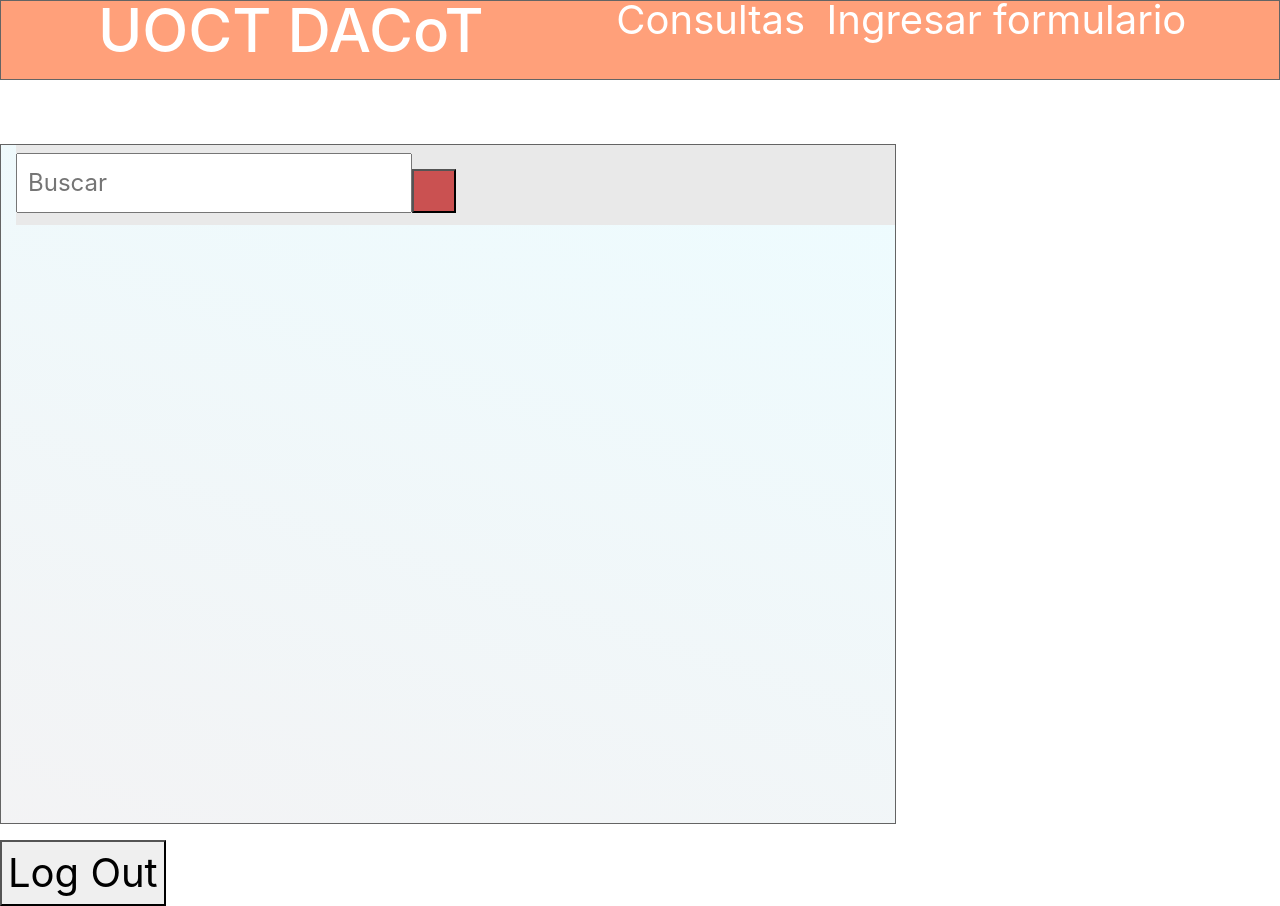
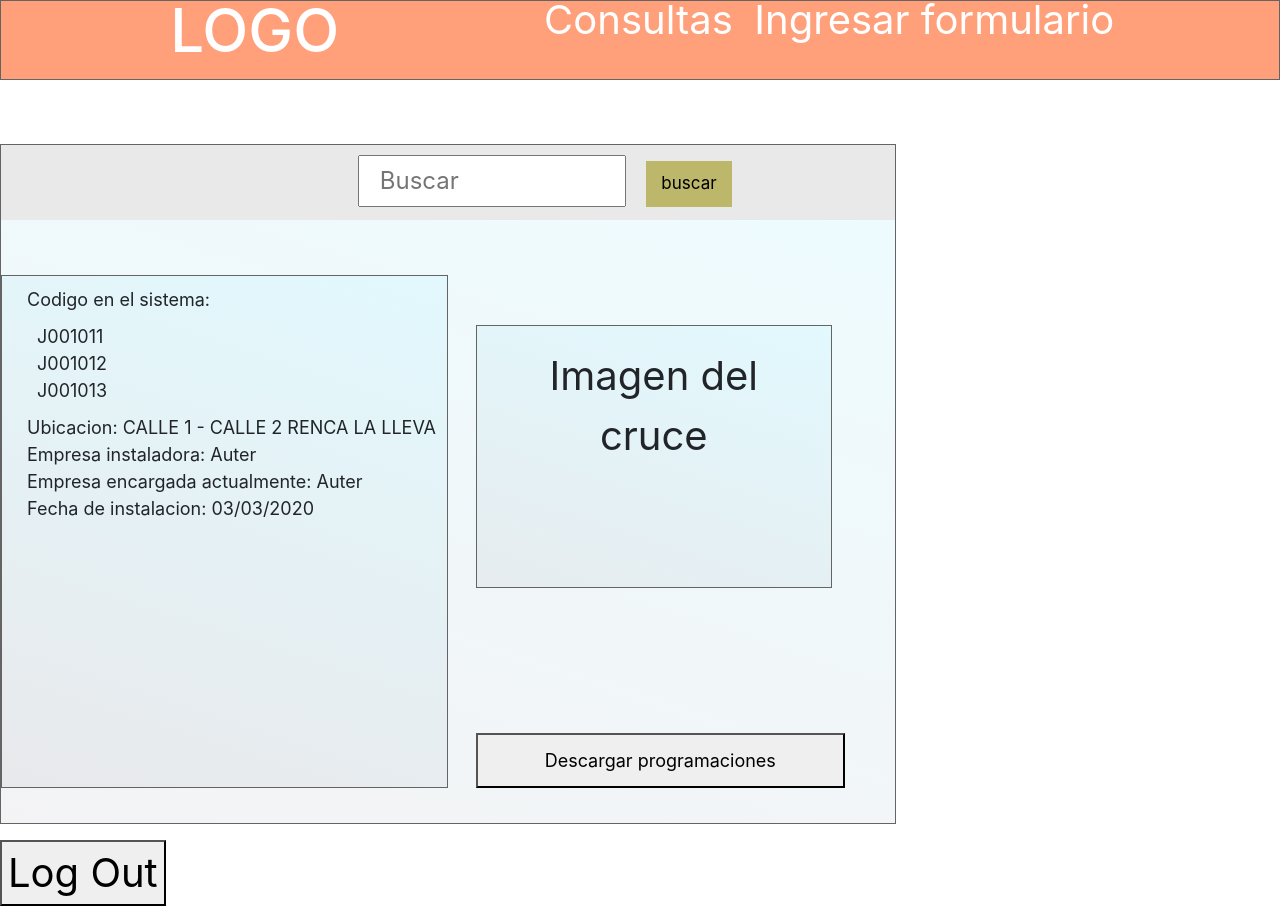
Before and after one commit to DACoT-UOCT/frontend, a React (Create React App) app: page /consulta in a window 1280 px wide. Built offline with nearby package versions, Linux system fonts and the light colour scheme.

Commit message:
avance vista de consulta

```diff
--- a/public/index.html
+++ b/public/index.html
@@ -9,7 +9,7 @@
       name="description"
       content="Web site created using create-react-app"
     />
-    <link rel="apple-touch-icon" href="%PUBLIC_URL%/logo192.png" />
+
     <!--
       manifest.json provides metadata used when your web app is installed on a
       user's mobile device or desktop. See https://developers.google.com/web/fundamentals/web-app-manifest/
--- a/src/App.css
+++ b/src/App.css
@@ -303,7 +303,7 @@ input {
   overflow-x: hidden;
 }
 
-.separador{
+.separador {
   border: none;
   border-top: 2px solid #999999;
   text-align: center;
@@ -312,7 +312,9 @@ input {
 
 .consulta-semaforo {
   grid-area: caja;
+  padding: 0;
   display: grid;
+  grid-gap: 50px;
   grid-template:
     "buscador" 10vh
     "." auto
@@ -323,19 +325,81 @@ input {
   overflow: hidden;
   background-color: #e9e9e9;
   grid-area: buscador;
+  height: 75px;
+  display: grid;
+  justify-content: end;
 }
 .search-container input[type="text"] {
-  padding: 10px;
-  margin-top: 8px;
+  padding: 6px 20px;
+  margin-top: 10px;
+  margin-left: 0;
+  margin-right: 20px;
   font-size: 24px;
+  text-align: start;
+  width: 50%;
+  transition: width 0.4s ease-in-out;
+}
+
+.search-container input[type="text"]:focus {
+  width: 70%;
 }
 
 .search-container button {
   align-self: center;
-  padding: 20px 20px;
-  margin-top: 8px;
+  padding: 10px 15px;
+  font-size: 24px;
+  margin-top: 0px;
   margin-right: 16px;
-  background: rgb(202, 81, 81);
   font-size: 17px;
+  background-color: darkkhaki;
   cursor: pointer;
+  border: none;
+  color: black;
 }
+
+.preview {
+  display: grid;
+  grid-template:
+    "data imagen" 80%
+    "data boton" 10%
+    / 50% auto;
+  grid-gap: 20px;
+  justify-content: space-between;
+  align-content: stretch;
+}
+
+.preview li {
+  font-size: 18px;
+}
+
+.data {
+  grid-area: data;
+  text-align: start;
+}
+
+.descargar {
+  grid-area: boton;
+  margin-right: 50px;
+  text-align: center;
+  align-self: flex-start;
+  height: 100%;
+  box-sizing: border-box;
+  font-size: 18px;
+}
+.imagen {
+  grid-area: imagen;
+  padding: 20px;
+  margin-top: 50px;
+  margin-right: 50px;
+  text-align: center;
+  text-justify: distribute;
+  height: 60%;
+  width: 85%;
+}
+
+.preview ul {
+  list-style-type: none;
+  width: 100%;
+  margin: auto;
+  padding: 10px;
+}
--- a/src/components/BusquedaReducer.js
+++ b/src/components/BusquedaReducer.js
@@ -1,27 +1,16 @@
-export const initialState = {
-  busqueda: "",
-  isLoading: false,
-  id_consultado: null,
-  no_encontrado: false,
-  data: null,
-  imagen_cruce: null,
-};
-
 const dummyData = {
   vigente: {
-    desde: "fecha ingreso a la SC",
-    hasta: "fecha que ingresa otra version a la SC",
+    desde: "03/03/2020",
   },
   datos_version: {
     version: "2.6",
     fecha: "03/03/2020",
-    evento:
-      "nueva instalacion | aprobacion | rechazo | correccion de observacioens | ingreso al SC(cambia version 2.2 -> 3.0) pasa a estar vigente | nueva actualizacion",
+    evento: "nueva instalacion",
     artifice: {
-      nombre: "Juan Perez | Auter | asies",
-      rol: "empresa | ingeniero | SC",
+      nombre: "Auter",
+      rol: "empresa",
     },
-    ingresado_a_sc: false,
+    ingresado_a_SC: false,
     nueva_instalacion: true,
     actualizando_instalacion: {
       descripcion: "descripcion de la actualizacion",
@@ -33,20 +22,20 @@ const dummyData = {
 
   junctions: ["J001011", "J001012", "J001013"],
   empresa: "Auter",
-  fecha_de_instalacion: "fecha",
+  fecha_de_instalacion: "03/03/2020",
   comuna: "Renca la lleva",
-  cruce: "??????????????????",
-  codigo_del_cruce: "??????????????",
-  otu: {
-    numero: "",
-    marca: "",
-    tipo: "",
-    direccion_ip: "",
-  },
-  empresa_servicio_de_comunicacion: "",
-  enlace: "(digital | analogo) + (propio | compartido)",
-  nodo_concentrador: "???????????????",
-  imagen_instalacion: "imagen",
+  cruce: "Calle 1 - Calle 2",
+  enlace: "Digital Compartido",
+  imagen_instalacion: "null",
+};
+
+export const initialState = {
+  busqueda: "",
+  isLoading: false,
+  id_consultado: 1,
+  no_encontrado: false,
+  data: dummyData,
+  imagen_cruce: null,
 };
 
 export function reducer(draft, action) {
@@ -76,6 +65,7 @@ export function reducer(draft, action) {
     case "error": {
       draft.no_encontrado = true;
       draft.isLoading = false;
+      draft.data = null;
       return;
     }
 
--- a/src/components/ConsultaInstalacion.js
+++ b/src/components/ConsultaInstalacion.js
@@ -65,7 +65,7 @@ const ConsultaSemaforo = () => {
                     payload: e.currentTarget.value,
                   });
                 }}></input>
-              <button type="submit"></button>
+              <button type="submit">buscar</button>
             </form>
           </div>
           {isLoading && <p>Buscando</p>}
--- a/src/components/Header.js
+++ b/src/components/Header.js
@@ -5,7 +5,7 @@ import "../App.css";
 const Header = () => {
   return (
     <nav className="nav-principal grid-item">
-      <h4>UOCT DACoT</h4>
+      <h4>LOGO</h4>
       <ul className="nav-links">
         <Link style={{ color: "white" }} to="/consulta">
           <li>Consultas</li>
--- a/src/components/PreviewInstalacion.js
+++ b/src/components/PreviewInstalacion.js
@@ -7,13 +7,41 @@ const PreviewInstalacion = () => {
   const state = useContext(StateContext);
   const dispatch = useContext(DispatchContext);
   const data = state.data;
+  const descargar_programaciones = () => {
+    //consultar informacion
+    //generar PDF
+    //abrir PDF en otra pestaña
+    console.log("consultando info");
+    console.log("Abriendo programaciones");
+  };
+
   console.log(data);
 
   return (
-    <div>
-      <h1>preview del choclo</h1>
-      <h2>Empresa: {data.empresa}</h2>
-      <h3>etc</h3>
+    <div className="preview">
+      <div className="data grid-item">
+        <ul>
+          <li>Codigo en el sistema:</li>
+          <ul>
+            {data.junctions.map((junction) => (
+              <li key={junction}>{junction}</li>
+            ))}
+          </ul>
+          <li>
+            Ubicacion:{" "}
+            {data.cruce.toUpperCase() + "   " + data.comuna.toUpperCase()}
+          </li>
+          <li>Empresa instaladora: {data.empresa}</li>
+          <li>Empresa encargada actualmente: {data.empresa}</li>
+          <li>Fecha de instalacion: {data.fecha_de_instalacion}</li>
+          <li></li>
+        </ul>
+      </div>
+      <div className="imagen grid-item">Imagen del cruce</div>
+
+      <button onClick={descargar_programaciones} className="descargar">
+        Descargar programaciones
+      </button>
     </div>
   );
 };
```
Also changed, not shown: src/components/NuevaInstalacion.js (+98 -22 lines), public/manifest.json.
